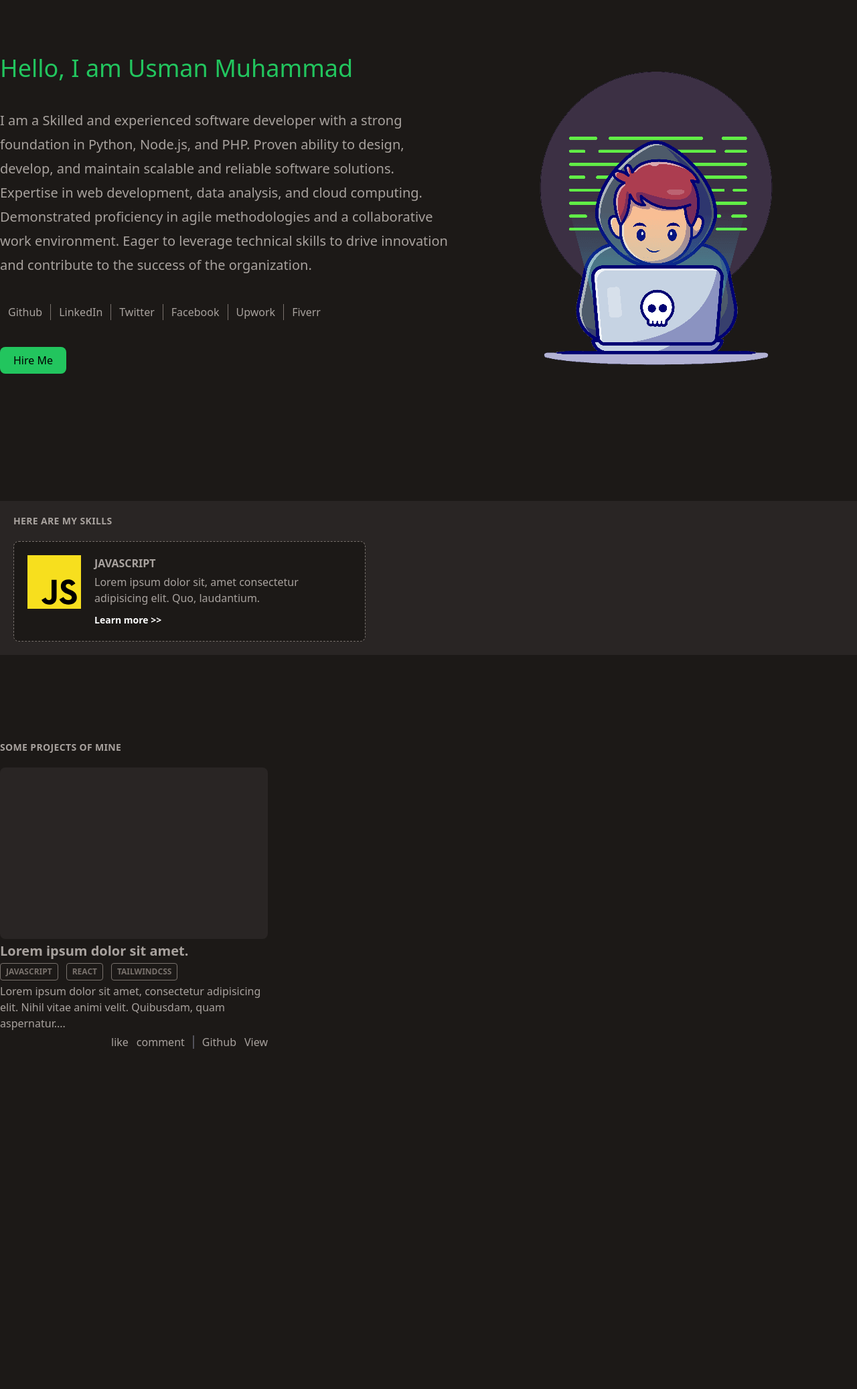
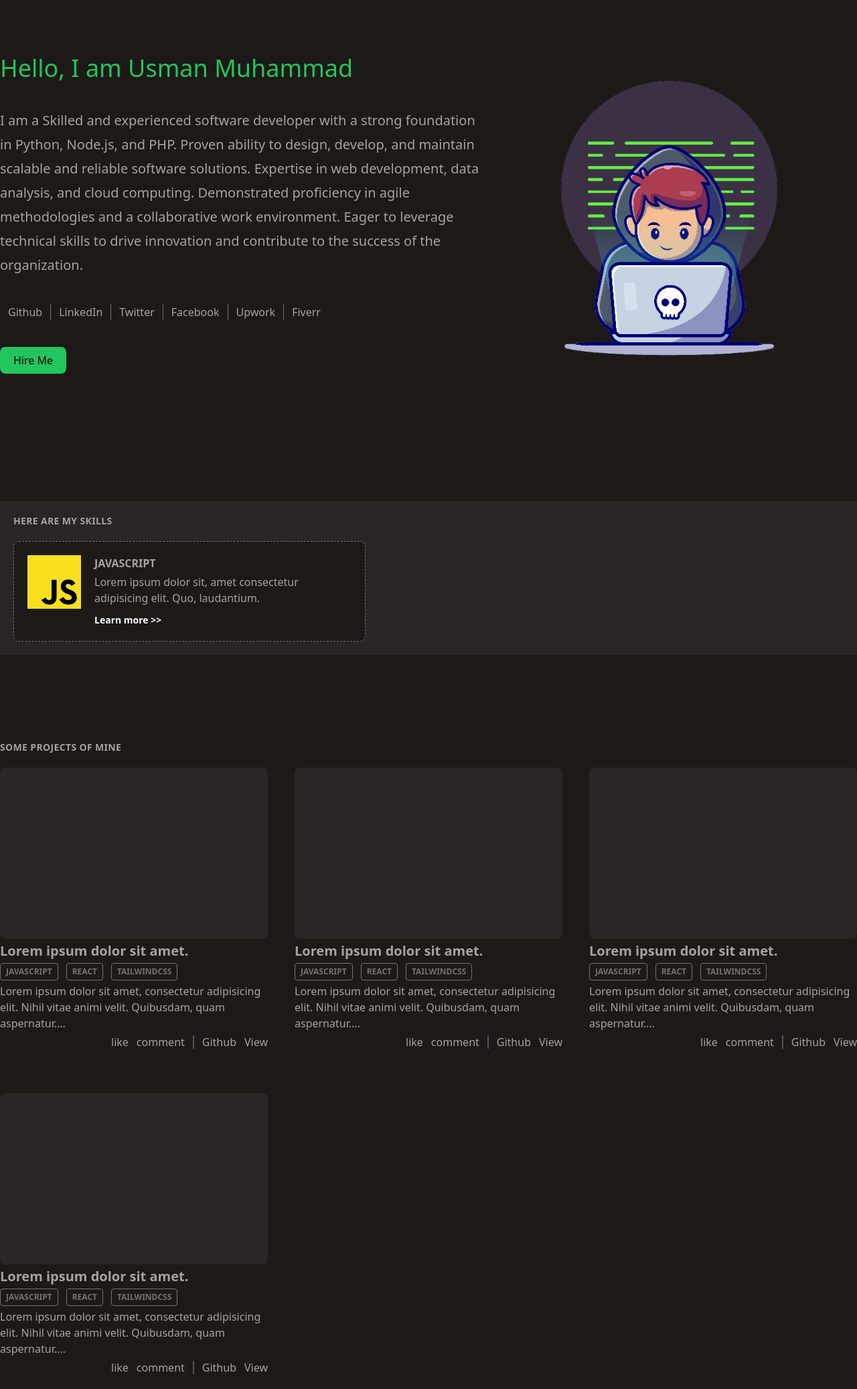
Before and after one commit to usmaarn/portfolio, a Flask app: page / in a window 1280 px wide. Shown: the part 56-2130 px from the top of the page at 67% size. Before the commit the page ends 1622 px from the top, so only its background shows below. Run offline with Flask 3, Linux system fonts and the light colour scheme.

Commit message:
2024-03-27 09:40:40.469758 - 13d95290-988a-45e2-9c4c-92e31e15d08e

```diff
--- a/portfolio/static/css/app.css
+++ b/portfolio/static/css/app.css
@@ -690,6 +690,10 @@ video {
   display: grid;
 }
 
+.hidden {
+  display: none;
+}
+
 .h-14 {
   height: 3.5rem;
 }
@@ -772,6 +776,15 @@ video {
 
 .gap-3 {
   gap: 0.75rem;
+}
+
+.gap-x-10 {
+  -moz-column-gap: 2.5rem;
+       column-gap: 2.5rem;
+}
+
+.gap-y-16 {
+  row-gap: 4rem;
 }
 
 .space-y-3 > :not([hidden]) ~ :not([hidden]) {
@@ -997,8 +1010,25 @@ video {
 }
 
 @media (min-width: 768px) {
+  .md\:block {
+    display: block;
+  }
+
+  .md\:flex {
+    display: flex;
+  }
+
   .md\:grid-cols-2 {
     grid-template-columns: repeat(2, minmax(0, 1fr));
+  }
+
+  .md\:gap-y-16 {
+    row-gap: 4rem;
+  }
+
+  .md\:gap-x-10 {
+    -moz-column-gap: 2.5rem;
+         column-gap: 2.5rem;
   }
 
   .md\:px-0 {
--- a/portfolio/templates/layouts/navbar.html
+++ b/portfolio/templates/layouts/navbar.html
@@ -1,7 +1,7 @@
 <nav class="h-14 border-b border-zinc-700">
     <div class="h-full max-w-screen-xl mx-auto flex items-center gap-5">
         <a class="font-bold text-green-500 text-lg" href="/">Dev Usman</a>
-        <ul class="ml-auto flex items-center gap-5">
+        <ul class="ml-auto hidden md:flex items-center gap-5">
             <li><a href="#">About</a></li>
             <li><a href="#">Projects</a></li>
             <li><a href="#">Skills</a></li>
--- a/portfolio/templates/parts/home/header.html
+++ b/portfolio/templates/parts/home/header.html
@@ -27,5 +27,7 @@
         <button class="px-5 bg-green-500 text-black py-2 rounded-lg font-normal">Hire Me</button>
     </div>
 
-    <img src="{{ url_for('static', filename='images/avatar.png')}}" alt="Software Developer with Laptop /">
+    <div class="hidden md:block">
+        <img src="{{ url_for('static', filename='images/avatar.png')}}" alt="Software Developer with Laptop /">
+    </div>
 </section>
--- a/portfolio/templates/parts/home/projects.html
+++ b/portfolio/templates/parts/home/projects.html
@@ -1,7 +1,8 @@
 <section class="">
     <h3 class="heading">Some Projects of mine</h3>
 
-    <div class="grid md:grid-cols-2 lg:grid-cols-3 gap-10">
+    <div class="grid md:grid-cols-2 lg:grid-cols-3 gap-5 md:gap-x-10 md:gap-y-16">
+        {% for project in ['project', 'l', 's', 4] %}
         <div class="space-y-1">
             <div class="h-64 bg-stone-800 rounded-lg"></div>
             <div class="space-y-1">
@@ -27,5 +28,6 @@
                 </div>
             </div>
         </div>
+        {% endfor %}
     </div>
 </section>
```
